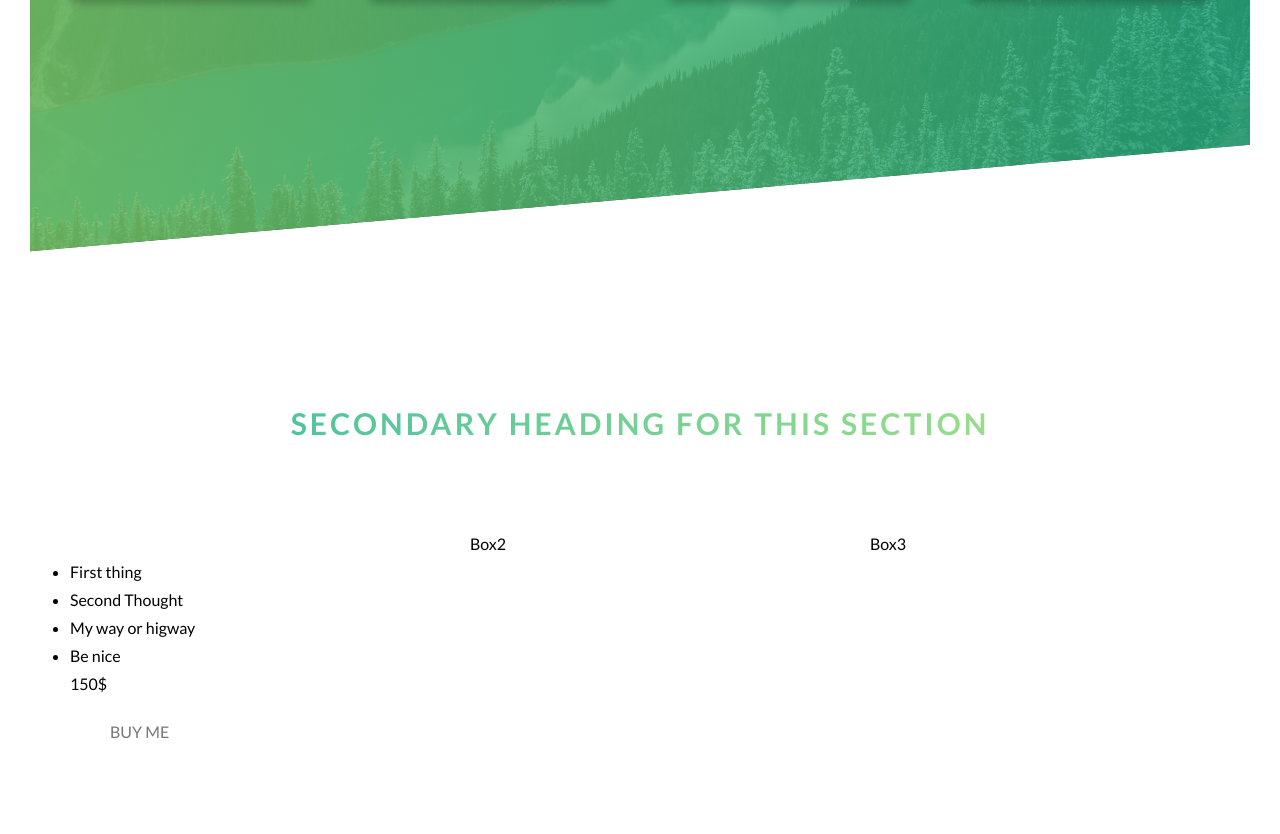
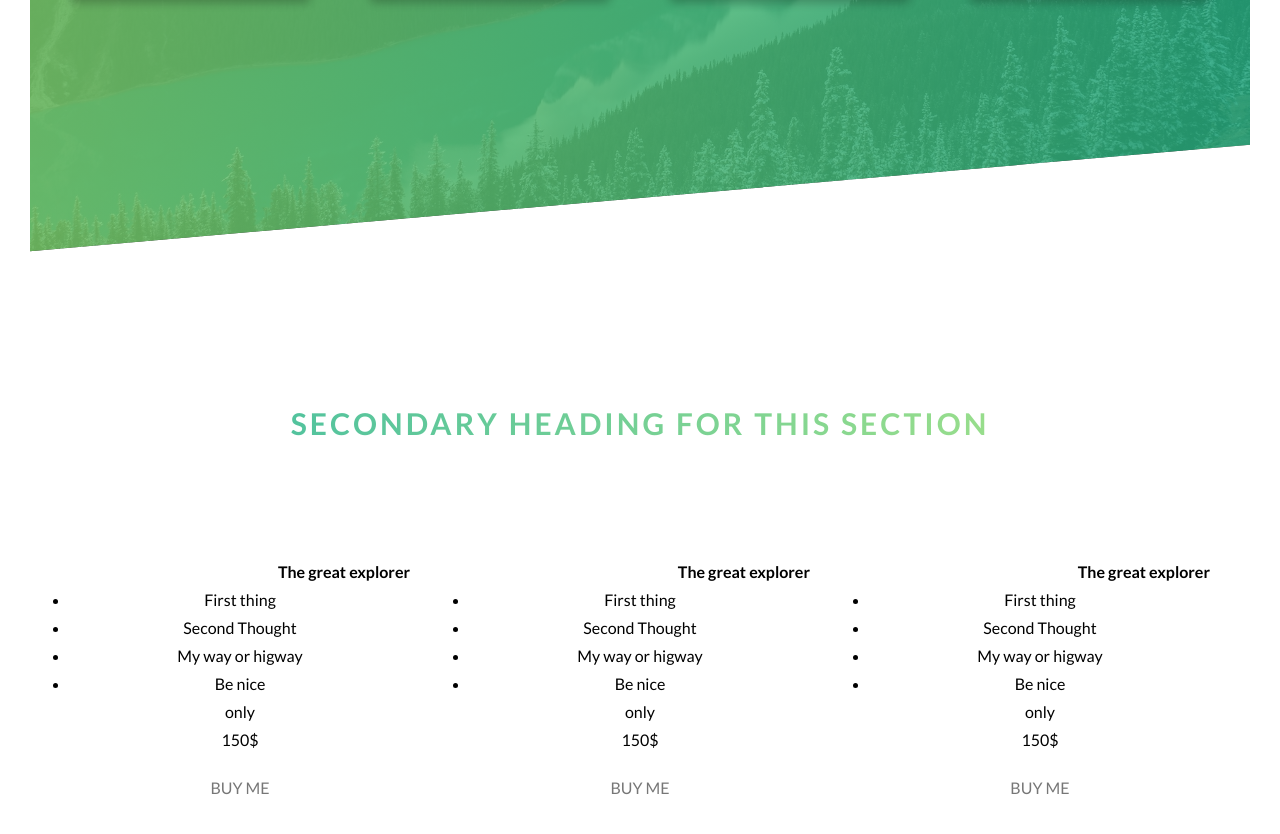
Before and after one commit to lkarpik/asdvanced_CSS, a website: page Natours/starter/index.html in a window 1280 px wide. Shown: the part 1977-2811 px from the top of the page. Drawn offline with Linux system fonts and the light colour scheme.

Commit message:
Card html

```diff
--- a/Natours/starter/index.html
+++ b/Natours/starter/index.html
@@ -128,30 +128,106 @@
                 <div class="col-1-of-3">
                     <article class="card">
                         <div class="card__side card__side--front">
-                            <div class="card__image">
+                            <div class="card__image card__image--1">
                                 &nbsp;
                             </div>
-                            <h4 class="card__heading"></h4>
-                            <p class="tour-box__details">
+                            <h4 class="card__heading text-right">
+                                <span class="card__heading-span card__heading-span--1">
+                                    The great explorer
+                                </span>
+                            </h4>
+                            <div class="card__details text-center">
                                 <ul>
                                     <li>First thing</li>
                                     <li>Second Thought</li>
                                     <li>My way or higway</li>
                                     <li>Be nice</li>
                                 </ul>
-                            </p>
+                            </div>
                         </div>
                         <div class="card__side card__side--back">
-                            <p class="card__price">
-                                150$
-                            </p>
-                            <a href="#" class="btn btn--white">Buy me</a>
+                            <div class="card__cta text-center">
+                                <div class="card__price-box">
+                                    <p class="card__text">only</p>
+                                    <p class="card__price">
+                                        150$
+                                    </p>
+                                </div>
+                                <a href="#" class="btn btn--white">Buy me</a>
+                            </div>
                         </div>
 
                     </article>
                 </div>
-                <div class="col-1-of-3">Box2</div>
-                <div class="col-1-of-3">Box3</div>
+                <div class="col-1-of-3">
+                    <article class="card">
+                        <div class="card__side card__side--front">
+                            <div class="card__image card__image--1">
+                                &nbsp;
+                            </div>
+                            <h4 class="card__heading text-right">
+                                <span class="card__heading-span card__heading-span--1">
+                                    The great explorer
+                                </span>
+                            </h4>
+                            <div class="card__details text-center">
+                                <ul>
+                                    <li>First thing</li>
+                                    <li>Second Thought</li>
+                                    <li>My way or higway</li>
+                                    <li>Be nice</li>
+                                </ul>
+                            </div>
+                        </div>
+                        <div class="card__side card__side--back">
+                            <div class="card__cta text-center">
+                                <div class="card__price-box">
+                                    <p class="card__text">only</p>
+                                    <p class="card__price">
+                                        150$
+                                    </p>
+                                </div>
+                                <a href="#" class="btn btn--white">Buy me</a>
+                            </div>
+                        </div>
+
+                    </article>
+                </div>
+                <div class="col-1-of-3">
+                    <article class="card">
+                        <div class="card__side card__side--front">
+                            <div class="card__image card__image--1">
+                                &nbsp;
+                            </div>
+                            <h4 class="card__heading text-right">
+                                <span class="card__heading-span card__heading-span--1">
+                                    The great explorer
+                                </span>
+                            </h4>
+                            <div class="card__details text-center">
+                                <ul>
+                                    <li>First thing</li>
+                                    <li>Second Thought</li>
+                                    <li>My way or higway</li>
+                                    <li>Be nice</li>
+                                </ul>
+                            </div>
+                        </div>
+                        <div class="card__side card__side--back">
+                            <div class="card__cta text-center">
+                                <div class="card__price-box">
+                                    <p class="card__text">only</p>
+                                    <p class="card__price">
+                                        150$
+                                    </p>
+                                </div>
+                                <a href="#" class="btn btn--white">Buy me</a>
+                            </div>
+                        </div>
+
+                    </article>
+                </div>
+
             </div>
         </section>
     </main>
--- a/Natours/starter/sass/abstracts/_variables.scss
+++ b/Natours/starter/sass/abstracts/_variables.scss
@@ -5,6 +5,11 @@ $color-white: #fff;
 $color-grey-light-1: #f7f7f7;
 $color-grey: #777;
 $color-black: #000;
+$color-secondary-light: #ffb900;
+$color-secondary-dark: #ff7730;
+$color-tertiary-light: #2998ff;
+$color-tertiary-dark: #5643fa;
+
 
 $grid-width: 114rem;
 $gutter-vertical: 8rem;
```
Also changed, not shown: 1 other file.
